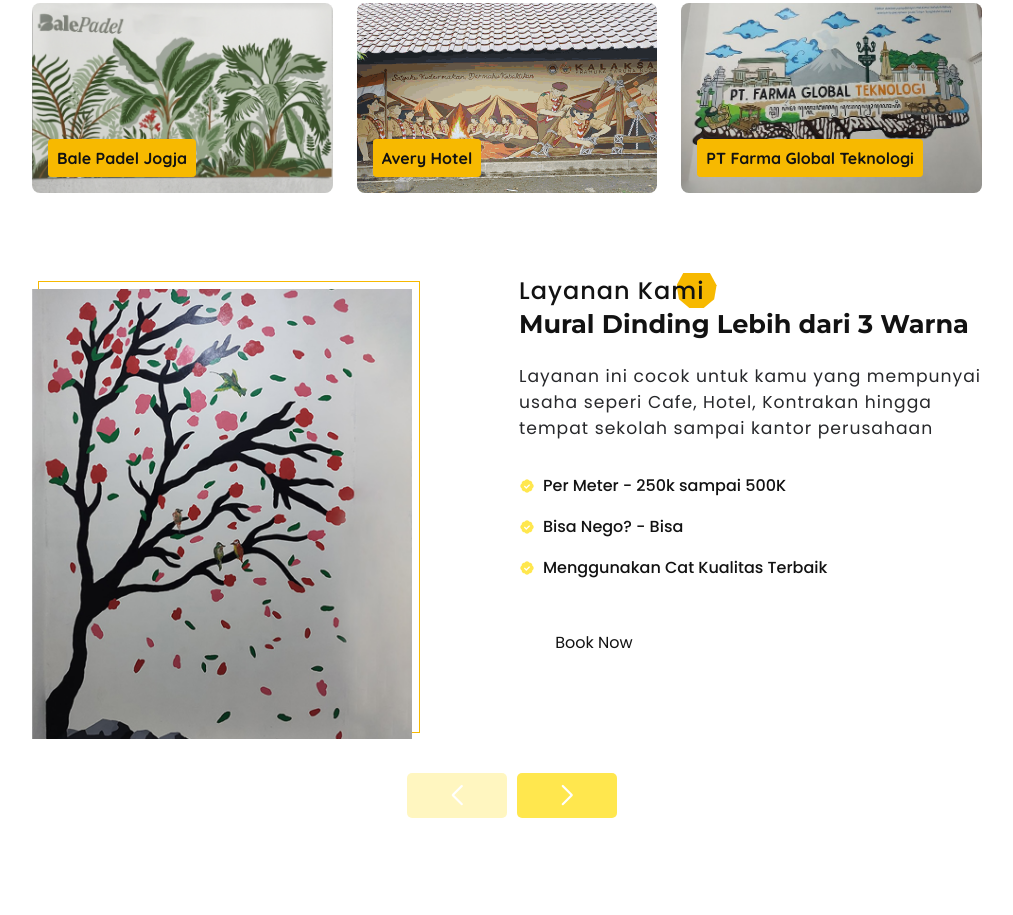
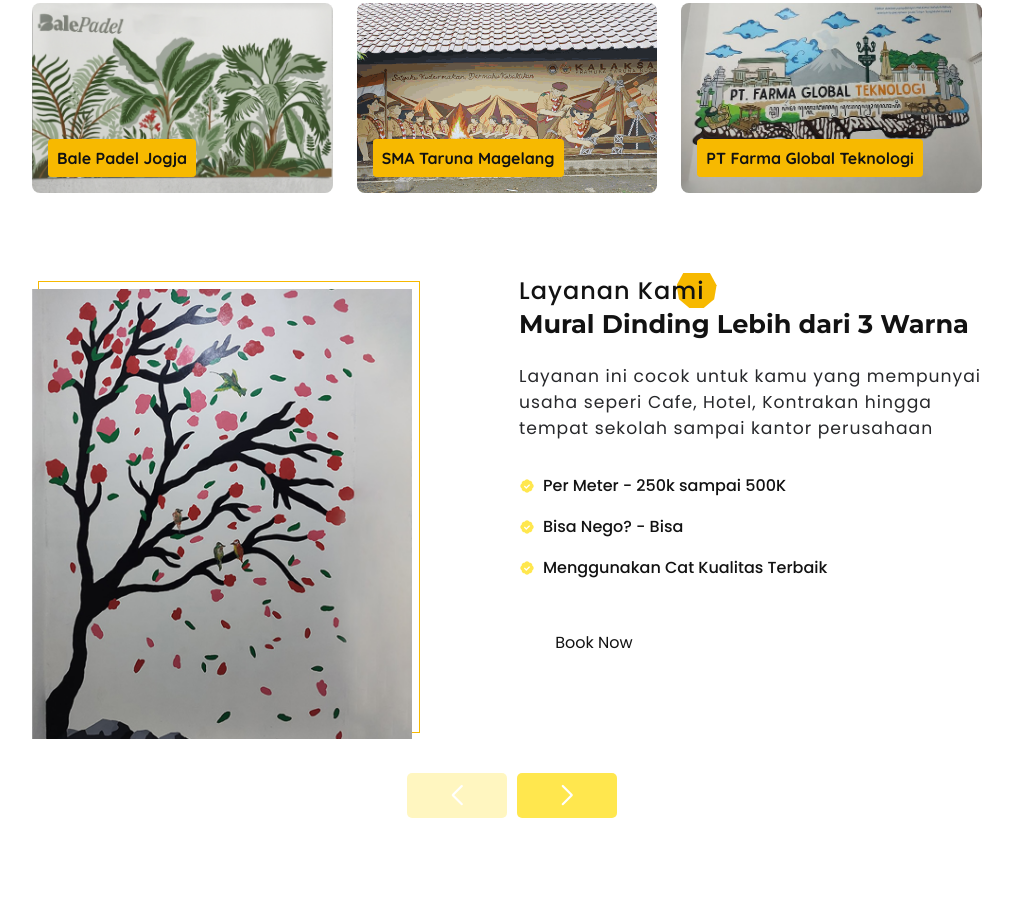
Before and after one commit to lalbilalnih/tesmuralin, a plain HTML site: page index.html in a window 1280 px wide. Shown: the part 1713-2628 px from the top of the page, without its empty margins (133-1146 px from the left). Drawn offline with nearby package versions, Linux system fonts and the light colour scheme.

Commit message:
Update index.html

```diff
--- a/index.html
+++ b/index.html
@@ -180,7 +180,7 @@
         <!-- box 5 -->
         <div class="box">
           <img src="img/projek5.png" alt="jasa mural untuk cafe">
-          <h2>Avery Hotel</h2>
+          <h2>SMA Taruna Magelang</h2>
         </div>
         <!-- box 6 -->
         <div class="box">
```
